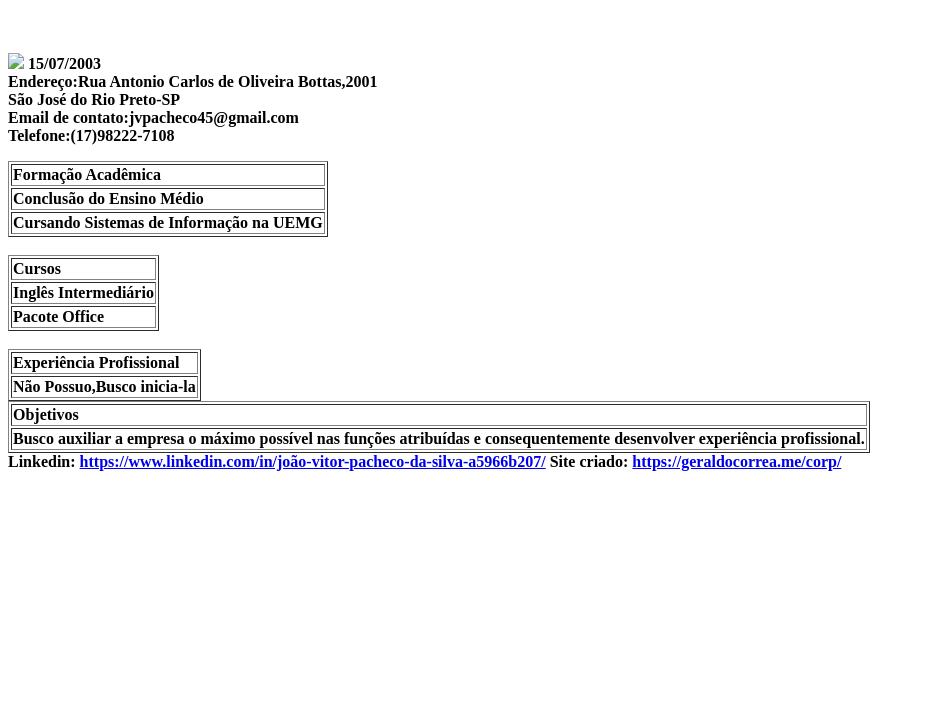
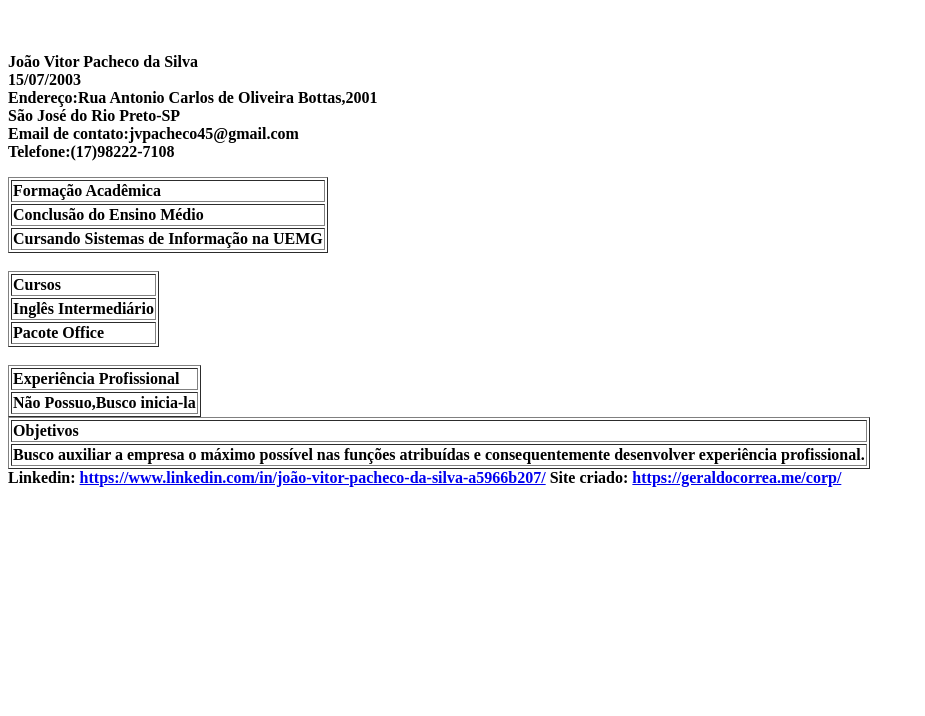
Before and after one commit to jvpacheco45/curriculo, a plain HTML site: page index.html in a window 1280 px wide. Shown: the part 84-800 px from the top of the page, without its empty margins (0-925 px from the left). Drawn offline with Linux system fonts and the light colour scheme.

Commit message:
Update index.html

```diff
--- a/index.html
+++ b/index.html
@@ -5,7 +5,7 @@
 <body bgcolor="white">
 <b><h1><p align="center">Currículo</h1><p><br>
 <br>
-<img src="imagens/>
+
 João Vitor Pacheco da Silva<br>
 15/07/2003<br>
 Endereço:Rua Antonio Carlos de Oliveira Bottas,2001<br>
```
